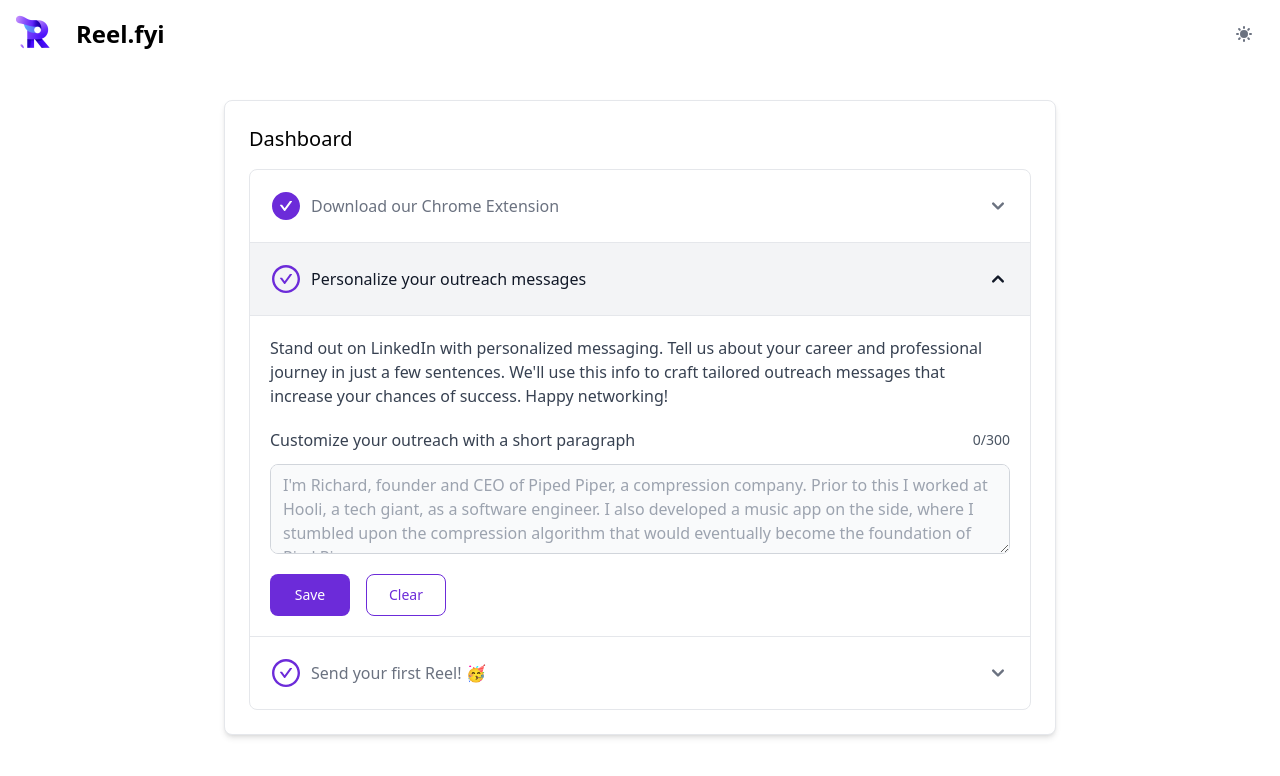
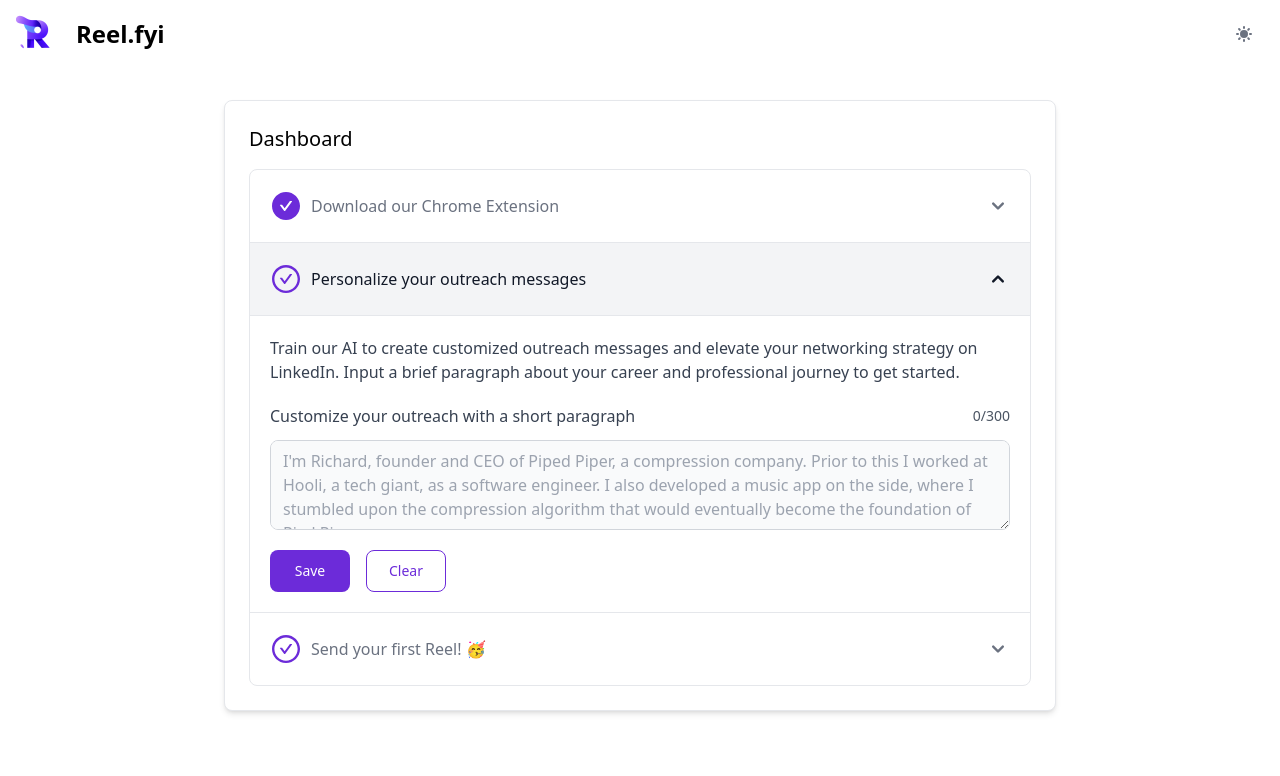
Before and after one commit to reel-fyi/webpage, a Next.js app: page /dashboard in a window 1280 px wide. Both pictures are taken after a click on the button "Personalize your outreach messages". Shown: the top 776 px of the page. Built offline with nearby package versions, Linux system fonts and the light colour scheme; no server answers.

Commit message:
minor fixes

```diff
--- a/pages/dashboard.tsx
+++ b/pages/dashboard.tsx
@@ -87,15 +87,14 @@ export default function Dashboard() {
 
       const token = process.env.NEXT_PUBLIC_MIXPANEL_TOKEN;
       if (token) {
-        mixpanel.init(token);
-        if (!mixpanel.get_distinct_id()) {
-          mixpanel.identify(userData.id);
-        }
+        mixpanel.init(token, {
+          loaded: () => {
+            if (mixpanel.get_distinct_id() !== userData.id) {
+              mixpanel.identify(userData.id);
+            }
+          }
+        });
         setIsAnalyticsEnabled(true);
-        // remove later
-        if (router.asPath !== '/dashboard?ref=bio_saved') {
-          mixpanel.track('dashboard_page_view');
-        }
       }
     }
     // eslint-disable-next-line react-hooks/exhaustive-deps
@@ -137,15 +136,9 @@ export default function Dashboard() {
           ...checklist,
           addBio: true,
         });
-        // "hack" to update chrome extension without having to publish a new version
-        router.push('/dashboard?ref=bio_saved');
         setTimeout(() => {
-          router.reload();
-        }, 1000);
-        // To be used in the future
-        // setTimeout(() => {
-        //   setSaved(false)
-        // }, 5000);
+          setSaved(false)
+        }, 5000);
       } catch (err) {
         console.log(err);
         router.push('/auth?ref=dashboard');
@@ -183,16 +176,6 @@ export default function Dashboard() {
         sentFirstReel: true,
       });
       localStorage.setItem('first_reel_sent', 'true');
-    }
-  }
-
-  // remove late
-  const handleOnBioOpen = (e: React.SyntheticEvent) => {
-    // remove saved notification
-    if (saved) {
-      setTimeout(() => {
-        setSaved(false);
-      }, 3000);
     }
   }
 
@@ -271,14 +254,13 @@ export default function Dashboard() {
                       <span className='mt-1'>Personalize your outreach messages</span>
                     </div>
                   </Accordion.Title>
-                  <Accordion.Content onClick={handleOnBioOpen}>
+                  <Accordion.Content>
                     <div className='flex flex-col gap-3'>
                       {saved ? <SavedNotification /> : null}
                       <p className="mb-2 text-gray-700 dark:text-gray-400 font-light">
-                        Stand out on LinkedIn with personalized messaging.
-                        Tell us about your career and professional journey in just a few sentences.
-                        We&apos;ll use this info to craft tailored outreach messages that increase your chances of success.
-                        Happy networking!
+                        Train our AI to create customized outreach messages and elevate
+                        your networking strategy on LinkedIn. Input a brief paragraph
+                        about your career and professional journey to get started.
                       </p>
                       <div className='flex justify-between items-center'>
                         <p className="text-gray-700 dark:text-gray-400 font-medium">
@@ -332,7 +314,7 @@ export default function Dashboard() {
                       </span>
                       <div className='flex h-[36rem]'>
                         <iframe
-                          src="https://demo.arcade.software/2gCk5eGLEp6wdYHk9aB6?embed"
+                          src="https://demo.arcade.software/TI0BXfE1KIH1G58a2J44?embed"
                           loading="lazy"
                           allowFullScreen
                           className='w-full'
```
